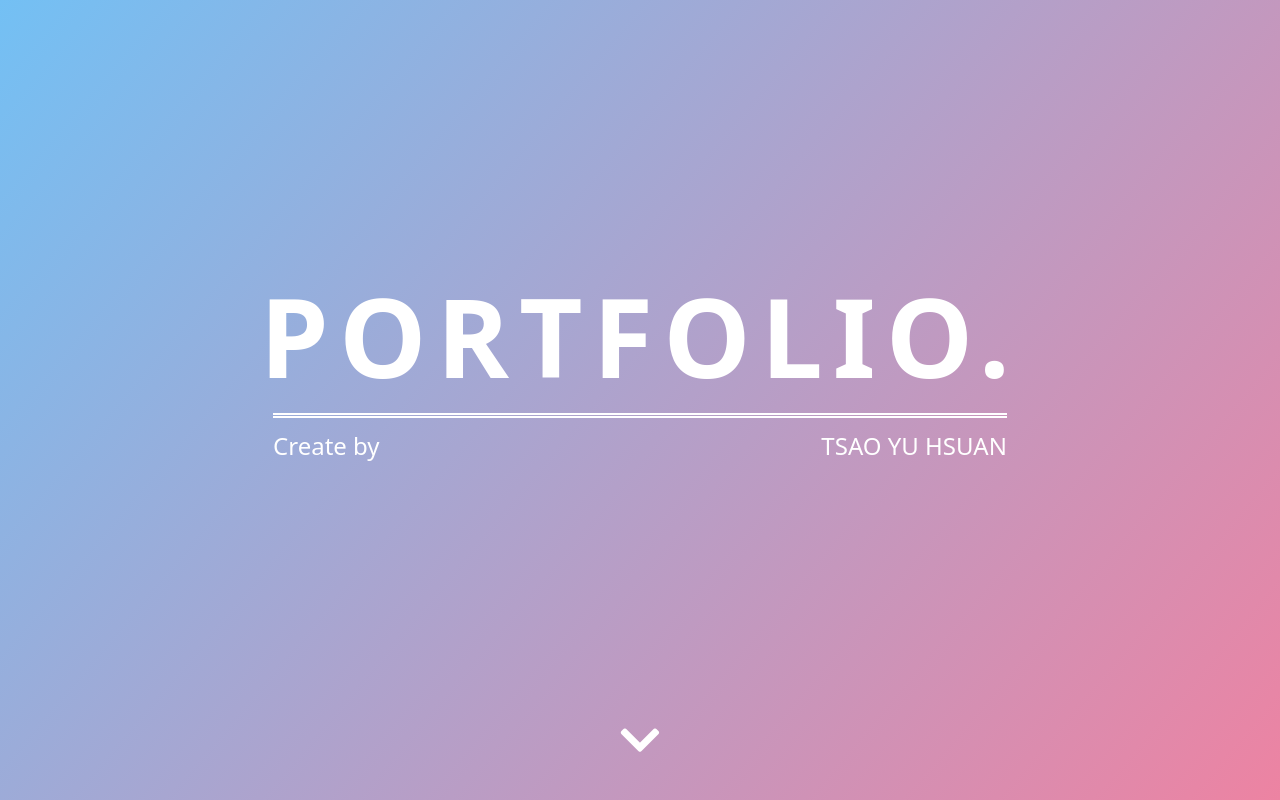
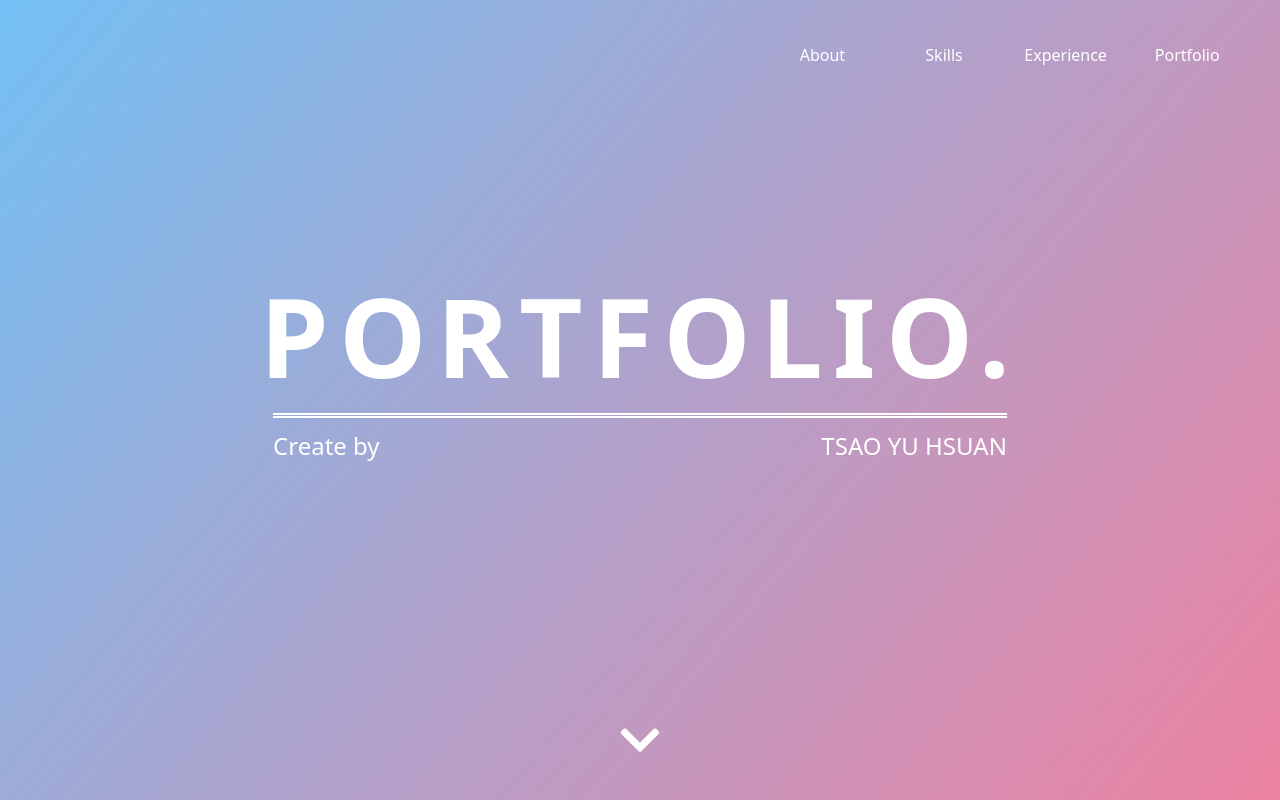
Before and after one commit to WendyTsao/Resume, a Vue app: page / in a window 1280 px wide. Shown: the top 800 px of the page. Built offline with nearby package versions, Linux system fonts and the light colour scheme.

Commit message:
Modify zoom problem in navbar

```diff
--- a/src/components/Navbar.vue
+++ b/src/components/Navbar.vue
@@ -24,14 +24,14 @@ export default {
     ];
 
     const showMenu = ref(false);
-    const screenWidth = ref(window.screen.width);
+    const screenWidth = ref(document.body.offsetWidth);
 
     onMounted(() => {
       document.addEventListener('scroll', ()=> showMenu.value = false);
-      window.addEventListener('resize', ()=>  screenWidth.value = window.screen.width);
+      window.addEventListener('resize', ()=>  screenWidth.value = document.body.offsetWidth);
     });
 
-    const menubarStatus = computed(()=> screenWidth.value > 992 || showMenu.value );
+    const menubarStatus = computed(()=> screenWidth.value >= 992 || showMenu.value );
     const clickMenubar = ()=> showMenu.value = !showMenu.value;
 
     return { navbarItems, menubarStatus, clickMenubar };
@@ -48,5 +48,4 @@ export default {
       height: 0;
       padding: 0;
   }
-
 </style>
```
Lines whose indentation alone changed are shown as unchanged.
